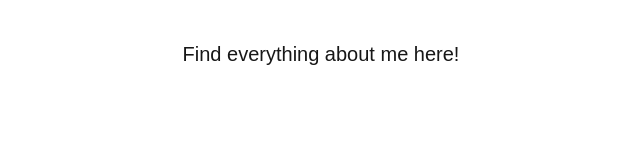
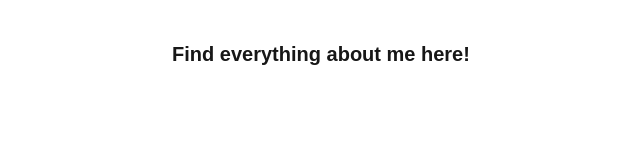
Before and after one commit to Xorla01/alx-project-0x02-setup, a Next.js app in the folder alx-project-0x02/: page /about in a window 1280 px wide. Shown: the top 160 px of the page, without its empty margins (319-959 px from the left). Built offline with nearby package versions, Linux system fonts and the light colour scheme.

Commit message:
#update about.tsx

```diff
--- a/alx-project-0x02/pages/about.tsx
+++ b/alx-project-0x02/pages/about.tsx
@@ -4,7 +4,7 @@ import React from "react";
 const About: React.FC<AboutProps> = ({ title="" }) => {
         return (
         <div>
-            <h1 className="flex font-medium text-xl justify-center items-center p-10">Find everything about me here!</h1>
+            <h1 className="flex font-bold text-xl justify-center items-center p-10">Find everything about me here!</h1>
         </div>
     );
 }
```
